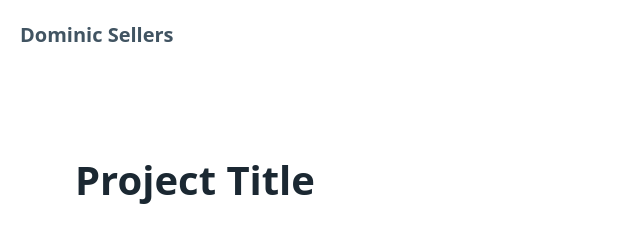
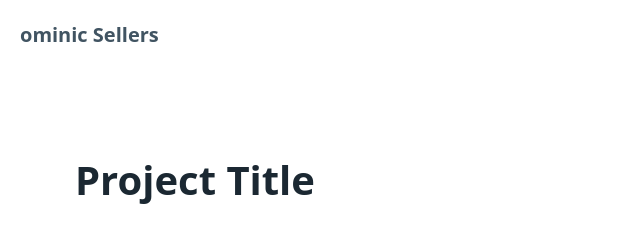
Before and after one commit to DomSellers/portfolio, a plain HTML site: page projects/project1.html in a window 1280 px wide. Shown: the top 240 px of the page, 0-640 px from the left. Drawn offline with nearby package versions, Linux system fonts and the light colour scheme.

Commit message:
Update project1.html

```diff
--- a/projects/project1.html
+++ b/projects/project1.html
@@ -9,7 +9,7 @@
 <body>
     <nav class="container-fluid">
         <ul>
-            <li><strong>Dominic Sellers</strong></li>
+            <li><strong>ominic Sellers</strong></li>
         </ul>
         <ul>
             <li><a href="../index.html">Home</a></li>
```
